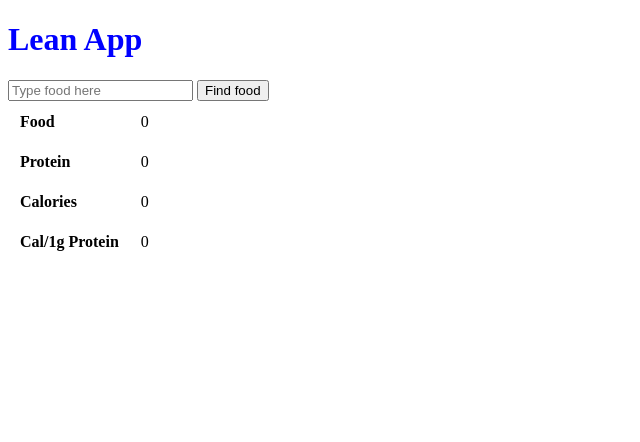
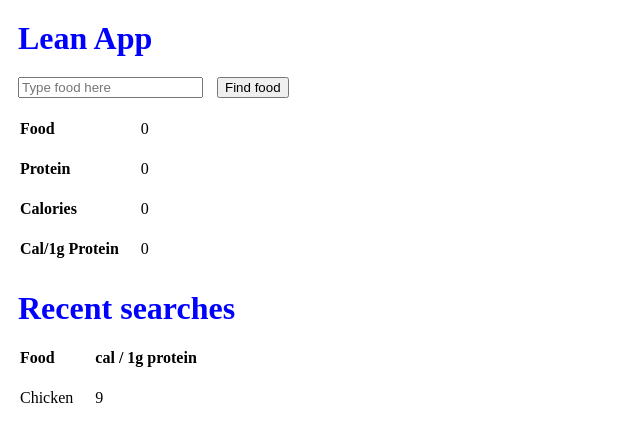
Before and after one commit to anthonyemg/leanapp, a website: page index.html in a window 1280 px wide. Shown: the whole page, without its empty margins (0-640 px from the left). Drawn offline with nearby package versions, Linux system fonts and the light colour scheme.

Commit message:
Recent searches html added

```diff
--- a/index.html
+++ b/index.html
@@ -27,32 +27,19 @@
           <th>Cal/1g Protein</th>
           <td>{{data.result}}</td>
         </tr>
-
-
-
-
+      </table>
+    <h1>Recent searches</h1>
+      <table>
+        <tr>
+          <th>Food</th>
+          <th>cal / 1g protein</th>
+        </tr>
+        <tr>
+          <td>Chicken</td>
+          <td>9</td>
+        </tr>
       </table>
     </div>
     <script src="index.js"></script>
   </body>
 </html>
-
-
-<!-- <table>
-  <tr>
-    <th>Food</th>
-    <td>{{data.fields.item_name}}</td>
-  </tr>
-  <tr>
-    <th>Protein</th>
-    <td>{{data.fields.nf_protein}}</td>
-  </tr>
-  <tr>
-    <th>Calories</th>
-    <td>{{data.fields.nf_calories}}</td>
-  </tr>
-  <tr>
-    <th>Cal/1g Protein</th>
-    <td>{{data.fields.nf_calories / data.fields.nf_protein}}</td>
-  </tr>
-</table> -->
--- a/index.js
+++ b/index.js
@@ -23,6 +23,3 @@ var app = angular.module('app', [])
     });
   }
 }]);
-
-
-      // $scope.data = res.data.hits[0];
--- a/style.css
+++ b/style.css
@@ -1,12 +1,15 @@
 h1 {
   color: blue;
-}
-
-th {
-    text-align: left;
+  margin-top: 20px;
+  margin-bottom: 10px;
+  margin-left: 10px;
 }
 
 th, td {
     padding: 10px;
     text-align: left;
 }
+
+input {
+    margin: 10px;
+}
```
